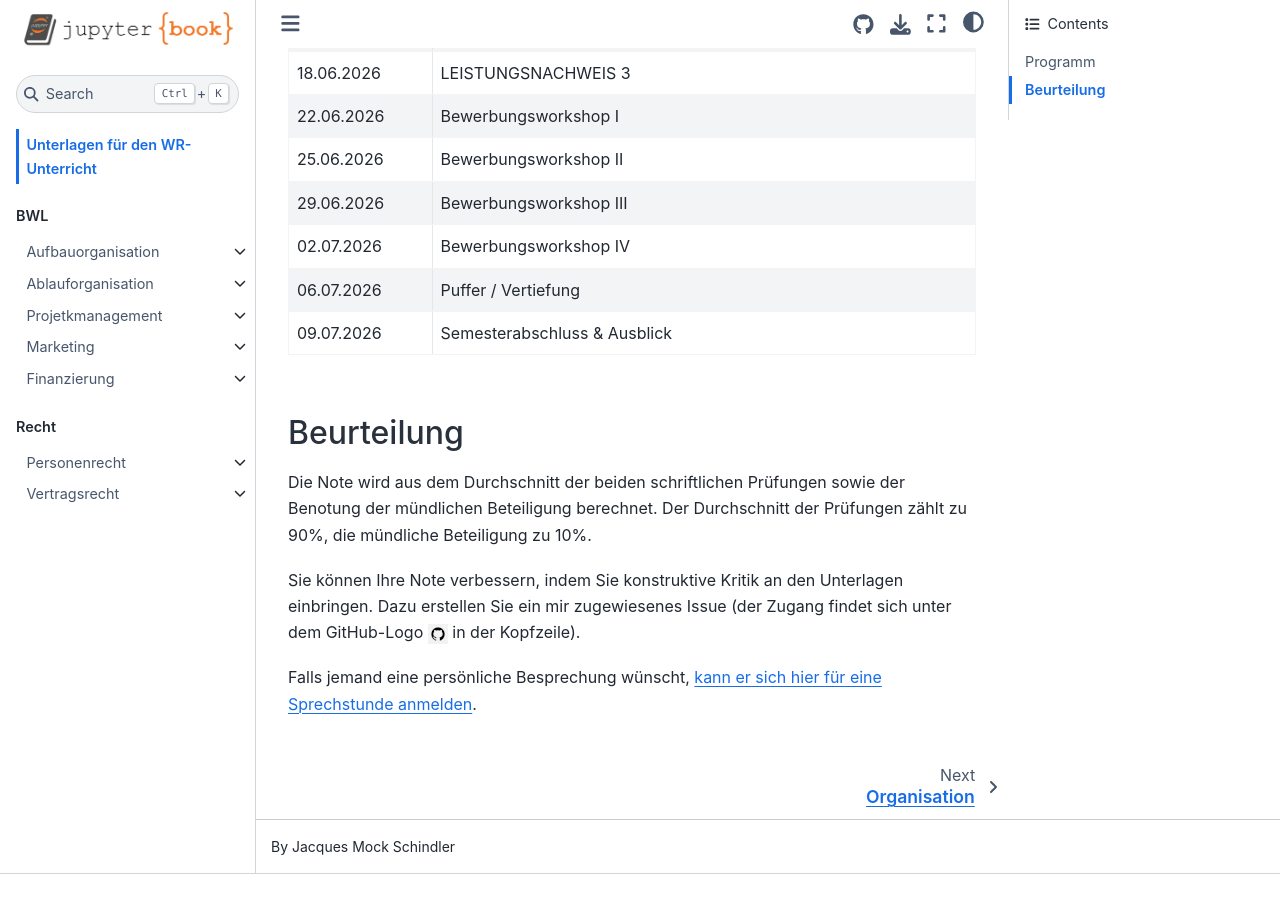
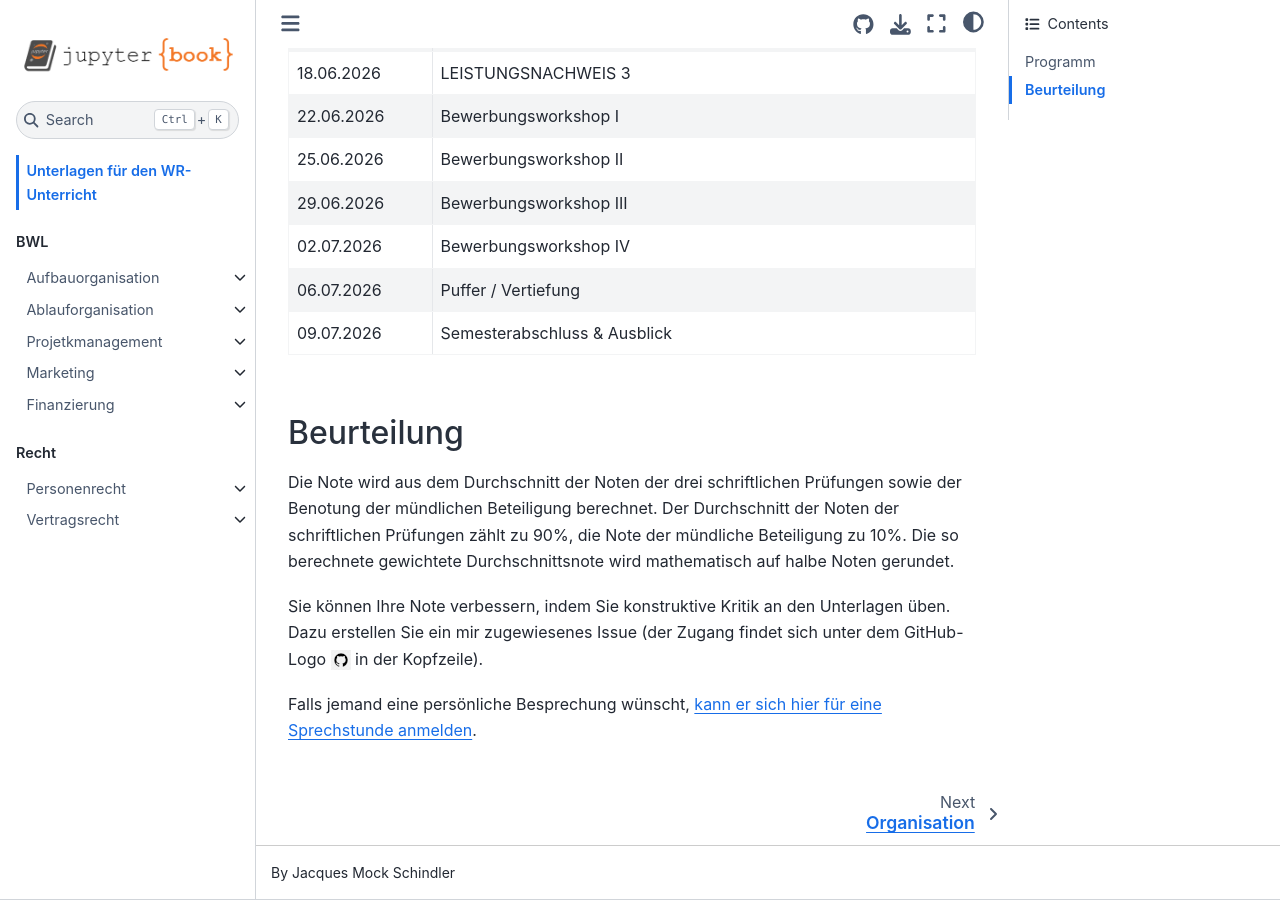
Before and after one commit to SkriptenMk/WR_I_24-27, a Jupyter Book: the page built from docs/intro.md, in a window 1280 px wide and 900 px high, scrolled down 1548 px. Built offline with Jupyter Book 1.0.4 settings and Sphinx 7.4.7 and the Sphinx Book theme 1.1.4, drawn with Linux system fonts in a browser that asks for light colours; before the commit the page ends 2422 px from its top, so only the background shows below that.

Commit message:
Präzisiere die Grundlagen der Beurteilung

```diff
--- a/docs/intro.md
+++ b/docs/intro.md
@@ -50,14 +50,16 @@
 
 ## Beurteilung
 
-Die Note wird aus dem Durchschnitt der beiden schriftlichen Prüfungen
-sowie der Benotung der mündlichen Beteiligung berechnet. Der
-Durchschnitt der Prüfungen zählt zu 90%, die mündliche Beteiligung zu
-10%.
+Die Note wird aus dem Durchschnitt der Noten der drei schriftlichen
+Prüfungen sowie der Benotung der mündlichen Beteiligung berechnet. Der
+Durchschnitt der Noten der schriftlichen Prüfungen zählt zu 90%, die
+Note der mündliche Beteiligung zu 10%. Die so berechnete gewichtete
+Durchschnittsnote wird mathematisch auf halbe Noten gerundet.
 
-Sie können Ihre Note verbessern, indem Sie konstruktive Kritik an den Unterlagen
-einbringen. Dazu erstellen Sie ein mir zugewiesenes Issue (der Zugang findet
-sich unter dem GitHub-Logo ![](octocat_klein.png) in der Kopfzeile).
+Sie können Ihre Note verbessern, indem Sie konstruktive Kritik an den
+Unterlagen üben. Dazu erstellen Sie ein mir zugewiesenes Issue (der
+Zugang findet sich unter dem GitHub-Logo ![](octocat_klein.png) in der
+Kopfzeile).
 
 Falls jemand eine persönliche Besprechung wünscht,
 <a href="https://calendar.app.google/UynTL5ttVPHhK1Hc8" target="_blank">
```
